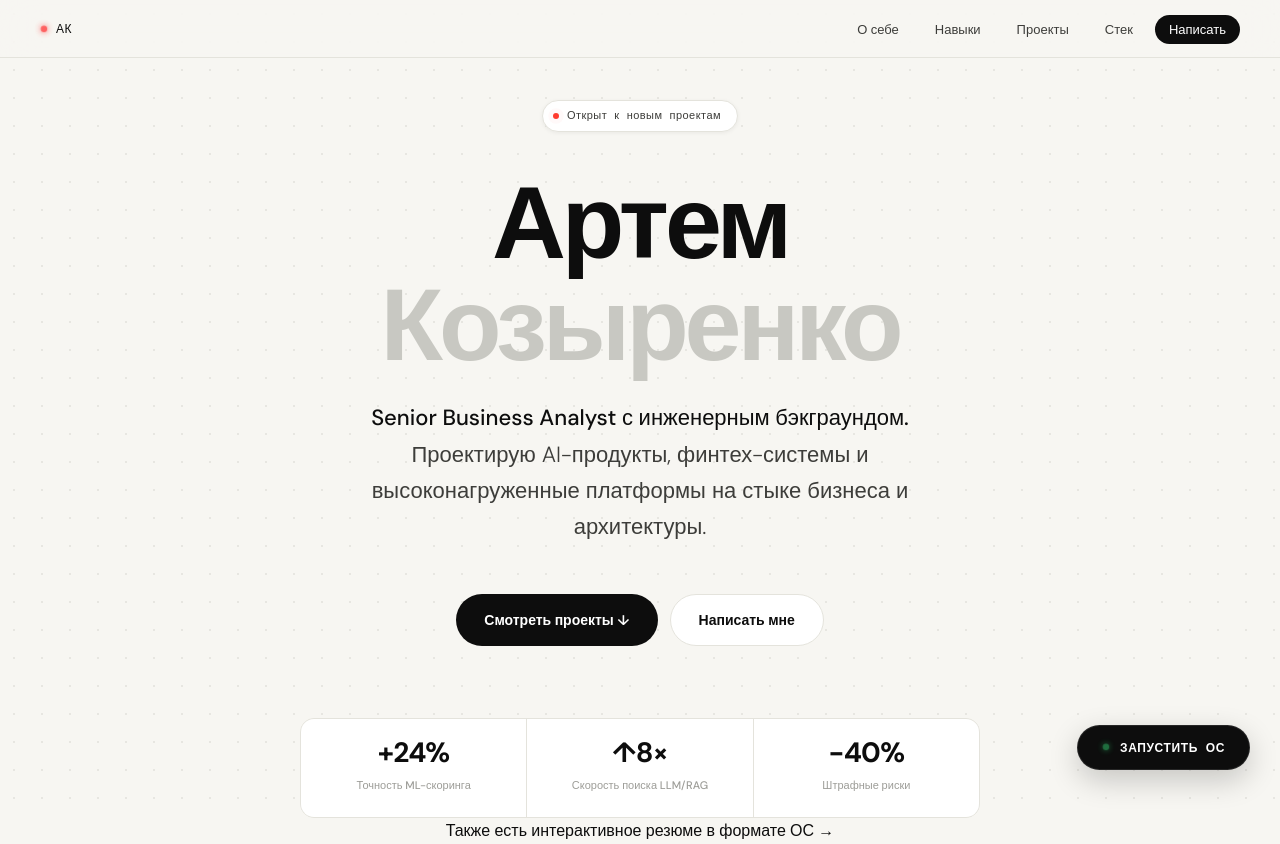
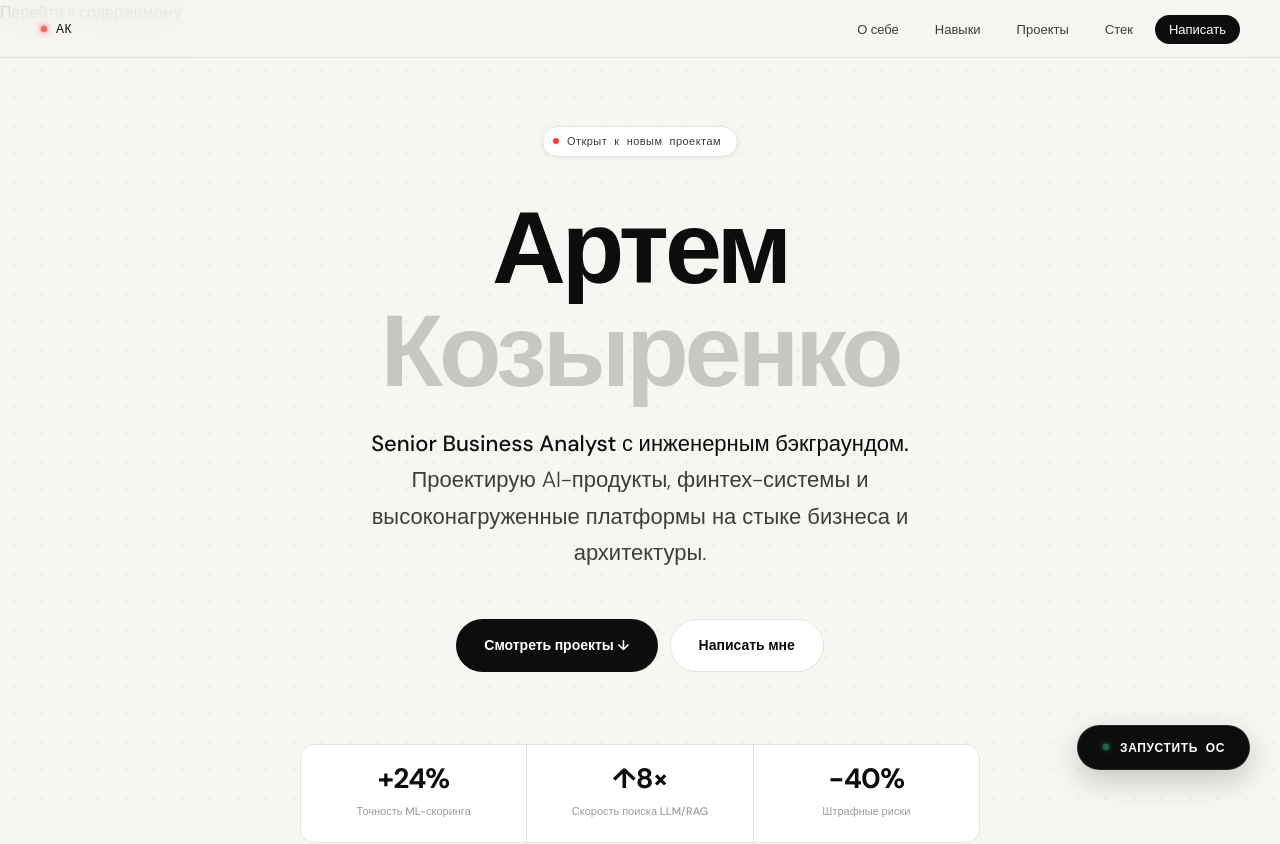
Before and after one commit to Arti-Ko/teta, a Next.js app: page / in a window 1280 px wide. Shown: the top 844 px of the page. Built offline with nearby package versions, Linux system fonts and the light colour scheme; no server answers.

Commit message:
Update page.tsx

```diff
--- a/src/app/page.tsx
+++ b/src/app/page.tsx
@@ -13,6 +13,8 @@ export const metadata: Metadata = {
 export default function Home() {
   return (
     <div className="portfolio-page">
+      <a href="#hero" className="skip-to-content">Перейти к содержимому</a>
+
       {/* Scroll progress bar */}
       <div id="scrollBar" className="scroll-progress" />
 
```
